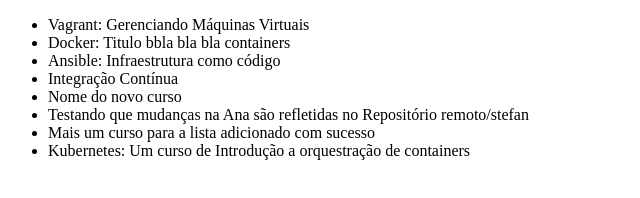
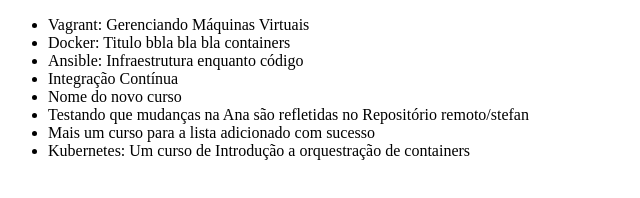
Before and after one commit to inpathos/alura-git, a plain HTML site: page index.html in a window 1280 px wide. Shown: the full height of the page, 0-640 px from the left. Drawn offline with Linux system fonts and the light colour scheme.

Commit message:
Alterando o nome do curso de Ansible

```diff
--- a/index.html
+++ b/index.html
@@ -8,7 +8,7 @@
     <ul>
         <li>Vagrant: Gerenciando Máquinas Virtuais</li>
         <li>Docker: Titulo bbla bla bla containers</li>
-        <li>Ansible: Infraestrutura como código</li>
+        <li>Ansible: Infraestrutura enquanto código</li>
         <li>Integração Contínua</li>
         <li>Nome do novo curso</li>
         <li>Testando que mudanças na Ana são refletidas no Repositório remoto/stefan</li>
```
